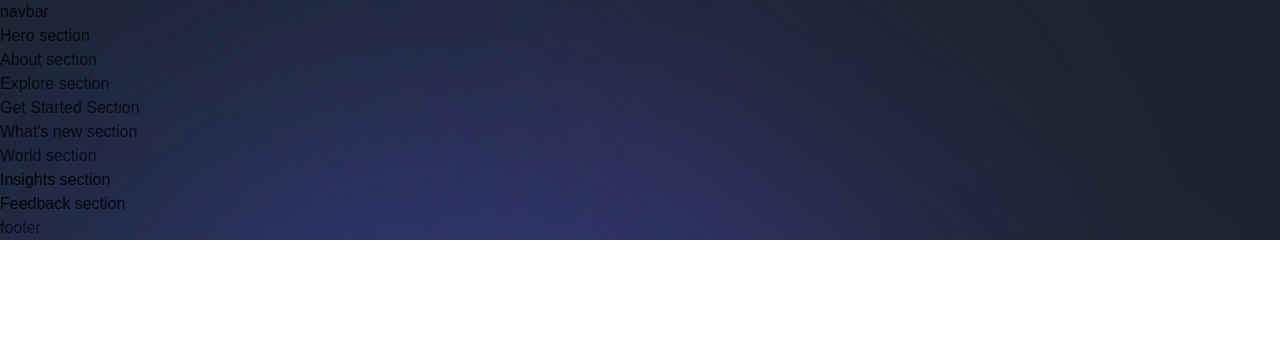
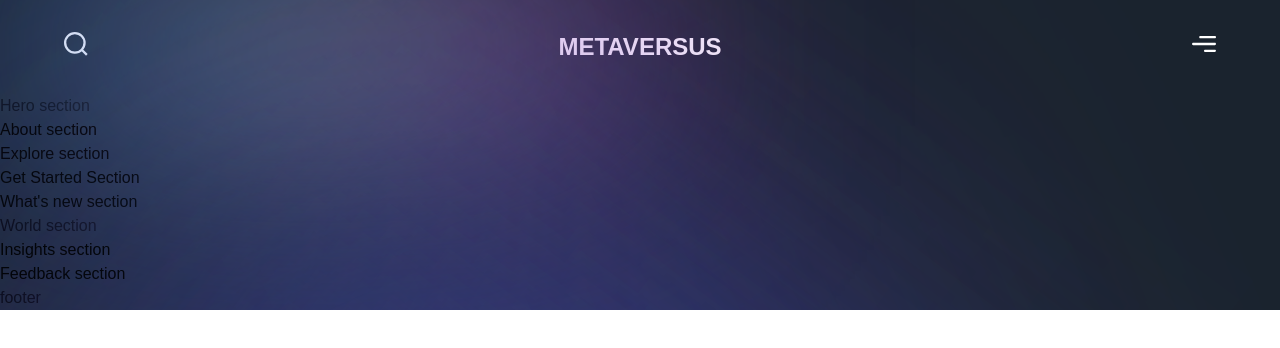
Before and after one commit to pronoia9/metaverse-madness, a Next.js app: page / in a window 1280 px wide. Shown: the top 348 px of the page. Built offline with nearby package versions, Linux system fonts and the light colour scheme.

Commit message:
finish navbar

```diff
--- a/components/Navbar.jsx
+++ b/components/Navbar.jsx
@@ -1,9 +1,23 @@
 'use client';
 
+import { motion } from 'framer-motion';
+
+import styles from '../styles';
+import { navVariants } from '../utils/motion';
+
 const Navbar = () => (
-  <nav>
-    navbar
-  </nav>
+  <motion.nav
+    className={`${styles.xPaddings} py-8 relative`}
+    variants={navVariants}
+    initial='hidden'
+    whileInView='show'>
+    <div className='absolute w-[50%] inset-0 gradient-01' />
+    <div className={`${styles.innerWidth} mx-auto flex justify-between gap-8`}>
+      <img src='/search.svg' alt='search' className='w-[24px] h-[24px] object-contain' />
+      <h2 className='font-extrabold text-[24px] leading-[30.24px] text-white'>METAVERSUS</h2>
+      <img src='/menu.svg' alt='menu' className='w-[24px] h-[24px] object-contain' />
+    </div>
+  </motion.nav>
 );
 
 export default Navbar;
```
